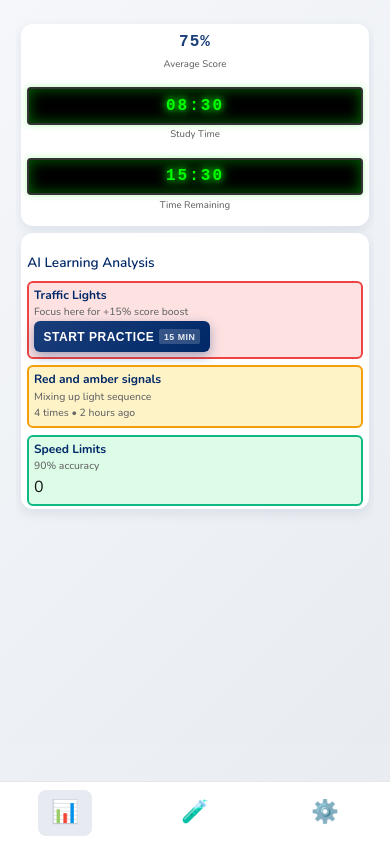
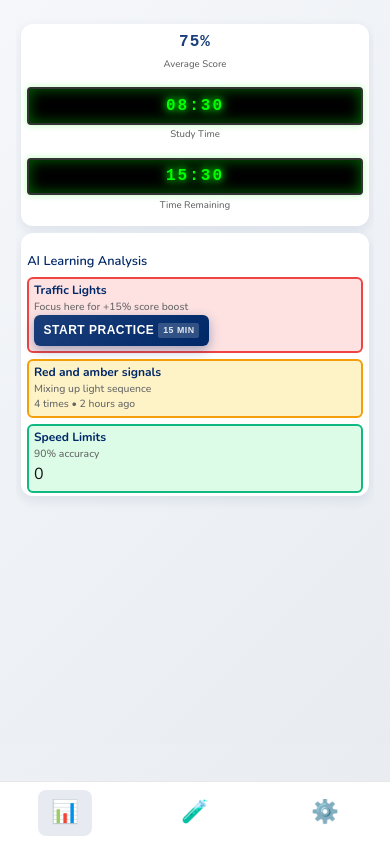
Before and after one commit to fullcircleAI/cbr-ai-coach, a React (Create React App) app: page / in a window 390 px wide. Built offline with nearby package versions, Linux system fonts and the light colour scheme.

Commit message:
MOBILE: Reduce AI box height to 65px and tighten all spacing so all 3 boxes (including green) fit on screen unscrollable

```diff
--- a/src/components/AICoachDashboard.css
+++ b/src/components/AICoachDashboard.css
@@ -155,8 +155,8 @@
 
 .ai-insights-summary h3 {
   color: var(--text-primary);
-  margin-bottom: 0.5rem;
-  font-size: 0.85rem;
+  margin-bottom: 0.4rem;
+  font-size: 0.8rem;
   font-weight: 600;
   flex-shrink: 0;
 }
@@ -164,7 +164,7 @@
 .insights-grid {
   display: grid;
   grid-template-columns: 1fr;
-  gap: 0.5rem;
+  gap: 0.4rem;
   flex: 1;
   overflow: hidden;
   padding-bottom: 0;
@@ -194,14 +194,14 @@
 .insight-card {
   display: flex;
   align-items: flex-start;
-  gap: 0.4rem;
-  padding: 0.5rem;
+  gap: 0.35rem;
+  padding: 0.45rem;
   border-radius: 6px;
   border: 1px solid #e5e7eb;
   transition: all 0.3s ease;
   flex-shrink: 0;
-  min-height: 75px;
-  max-height: 75px;
+  min-height: 65px;
+  max-height: 65px;
   overflow: hidden;
 }
 
@@ -244,11 +244,11 @@
 }
 
 .insight-content h4 {
-  font-size: 0.8rem;
+  font-size: 0.75rem;
   font-weight: 700;
   color: var(--text-primary);
-  margin: 0 0 0.2rem 0;
-  line-height: 1.2;
+  margin: 0 0 0.15rem 0;
+  line-height: 1.15;
 }
 
 /* Web only - make larger than mobile */
@@ -263,10 +263,10 @@
 }
 
 .insight-content p {
-  font-size: 0.7rem;
+  font-size: 0.68rem;
   color: var(--text-secondary);
-  margin: 0 0 0.15rem 0;
-  line-height: 1.3;
+  margin: 0 0 0.1rem 0;
+  line-height: 1.25;
 }
 
 /* Web only - make larger than mobile */
@@ -280,11 +280,11 @@
 }
 
 .insight-explanation {
-  font-size: 0.65rem;
+  font-size: 0.62rem;
   color: var(--text-secondary);
   font-weight: 500;
-  margin: 0.1rem 0;
-  line-height: 1.2;
+  margin: 0.08rem 0;
+  line-height: 1.15;
 }
 
 /* Web only - make larger than mobile */
@@ -299,9 +299,9 @@
 }
 
 .insight-frequency {
-  font-size: 0.6rem;
+  font-size: 0.58rem;
   color: var(--text-light);
-  margin: 0.1rem 0 0 0;
+  margin: 0.08rem 0 0 0;
   font-weight: 500;
 }
 
@@ -319,13 +319,13 @@
 .start-practice-btn {
   display: flex;
   align-items: center;
-  gap: 0.3rem;
-  padding: 0.4rem 0.6rem;
+  gap: 0.25rem;
+  padding: 0.35rem 0.55rem;
   background: linear-gradient(135deg, #1A3E7A 0%, #002868 100%);
   color: white;
   border: none;
   border-radius: 6px;
-  font-size: 0.7rem;
+  font-size: 0.68rem;
   font-weight: 800;
   cursor: pointer;
   transition: all 0.3s ease;
```
